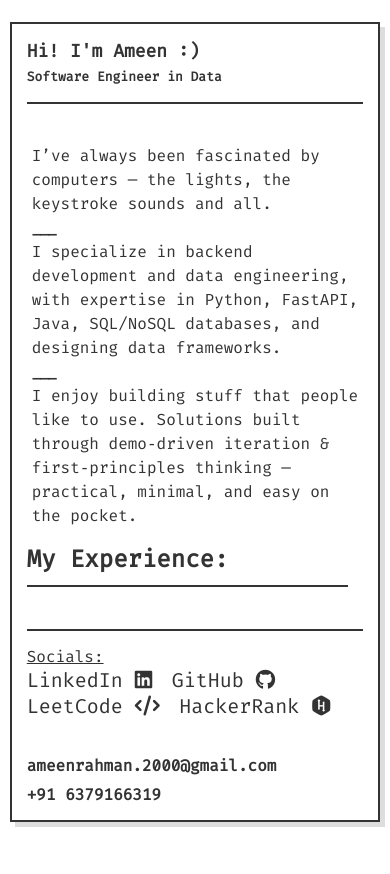
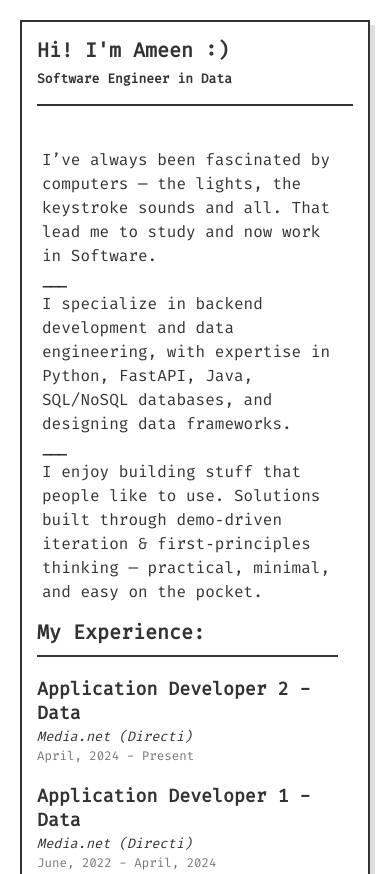
Before and after one commit to iameenr/portfolio, a plain HTML site: page index.html in a window 390 px wide. Shown: the top 874 px of the page. Before the commit the page ends 844 px from the top, so only its background shows below. Drawn offline with Linux system fonts and the light colour scheme.

Commit message:
consitency fonts

```diff
--- a/index.html
+++ b/index.html
@@ -24,7 +24,8 @@
             <section class="hero">
                 <h1></h1>
                 <p>
-                    I’ve always been fascinated by computers — the lights, the keystroke sounds and all.
+                    I’ve always been fascinated by computers — the lights, the keystroke sounds and all. That lead me to
+                    study and now work in Software.
                     <br>
                     <span style="font-weight: bold;">___</span>
                     <br>
@@ -63,7 +64,7 @@
 
         <footer>
             <div class="social-links">
-                <span style="text-decoration: underline;">Socials:</span><br>
+                <span style="text-decoration: underline;">Socials</span><br>
                 <a href="https://linkedin.com/in/iameenr" target="_blank">LinkedIn <i
                         class="fa-brands fa-linkedin"></i></a>
                 <a href="https://github.com/iameenr" target="_blank">GitHub <i class="fa-brands fa-github"></i></a>
@@ -72,9 +73,9 @@
                         class="fa-brands fa-hackerrank"></i></a>
             </div>
             <div class="contact">
-                <span style="text-decoration: underline;">Contact Me:</span><br>
+                <span class="contact-label" style="text-decoration: underline;">Contact Me</span><br>
                 <a href="mailto:ameenrahman.2000@gmail.com">ameenrahman.2000@gmail.com</a>
-                <span>&nbsp;|&nbsp;</span>
+                <span class="separator">&nbsp;|&nbsp;</span>
                 <a href="tel:+916379166319">+91 6379166319</a>
             </div>
         </footer>
--- a/styles.css
+++ b/styles.css
@@ -1,33 +1,31 @@
 /* Import custom font */
 @import url('https://fonts.googleapis.com/css2?family=Fira+Code&display=swap');
 
-/* General body styling */
 body {
     font-family: 'Fira Code', monospace;
     background-color: #ffffff;
     color: #333;
     margin: 0;
-    padding: 0;
-    overflow: hidden; /* Prevent scrolling */
+    padding: 20px;
     display: flex;
     justify-content: center;
-    align-items: center;
-    height: 100vh;
-    width: 100vw;
+    align-items: flex-start; /* Align to the top */
+    min-height: 100vh; /* Ensure body takes at least full viewport height */
+    box-sizing: border-box;
+    font-size: 16px;
 }
 
 /* Main container for the portfolio */
 .container {
     width: 90vw;
-    height: 90vh;
     max-width: 1200px;
-    max-height: 800px;
     border: 2px solid #333;
     box-shadow: 5px 5px 0px #ddd;
     display: flex;
     flex-direction: column;
     padding: 20px;
     box-sizing: border-box;
+    margin: auto; /* Center the container */
 }
 
 /* Header styling */
@@ -41,7 +39,7 @@ header {
 }
 
 .logo {
-    font-size: 22px;
+    font-size: 1.8rem;
     font-weight: bold;
 }
 
@@ -50,7 +48,6 @@ main {
     flex-grow: 1;
     display: flex;
     flex-direction: column;
-    overflow: hidden; /* Prevent main content from overflowing */
     padding-top: 20px;
 }
 
@@ -60,13 +57,8 @@ main {
     padding: 5px;
 }
 
-.hero h1 {
-    font-size: 42px;
-    margin: 0 0 15px 0;
-}
-
 .hero p {
-    font-size: 16px;
+    font-size: 1rem;
     margin: 0;
 }
 
@@ -74,18 +66,16 @@ main {
 .content-wrapper {
     display: flex;
     flex-grow: 1;
-    overflow: hidden;
 }
 
 /* Experience section styling */
 .experience {
     flex: 1;
-    overflow-y: auto; /* Allow scrolling within the section */
     padding-right: 15px; /* For scrollbar */
 }
 
 .experience h2 {
-    font-size: 32px;
+    font-size: 1.5rem;
     margin: 0 0 20px 0;
     border-bottom: 2px solid #333;
     padding-bottom: 10px;
@@ -98,18 +88,18 @@ main {
 
 .job-title {
     font-weight: bold;
-    font-size: 18px;
+    font-size: 1.125rem;
 }
 
 .company {
     font-style: italic;
     margin: 3px 0;
-    font-size: 14px;
+    font-size: 0.875rem;
 }
 
 .duration {
     color: #777;
-    font-size: 12px;
+    font-size: 0.75rem;
 }
 
 /* Footer styling */
@@ -127,13 +117,14 @@ footer {
     text-decoration: none;
     color: #333;
     margin-right: 20px;
-    font-size: 20px;
+    font-size: 1.125rem;
 }
 
 .contact a {
     text-decoration: none;
     color: #333;
     font-weight: bold;
+    font-size: 1rem;
 }
 
 /* Custom scrollbar for a vintage feel */
@@ -153,22 +144,22 @@ footer {
 
 /* Responsive Design */
 @media (max-width: 768px) {
+    body {
+        font-size: 14px;
+    }
+
     .container {
         width: 95vw;
-        height: 95vh;
+        min-height: 95vh;
         padding: 15px;
     }
 
     .logo {
-        font-size: 18px;
-    }
-
-    .hero h1 {
-        font-size: 28px;
+        font-size: 1.25rem;
     }
 
     .hero p {
-        font-size: 14px;
+        font-size: 1rem;
     }
 
     .content-wrapper {
@@ -177,11 +168,27 @@ footer {
     }
 
     .experience h2 {
-        font-size: 24px;
+        font-size: 1.25rem;
     }
 
     .job-title {
-        font-size: 16px;
+        font-size: 1.14rem;
+    }
+
+    .company {
+        font-size: 0.85rem;
+    }
+
+    .duration {
+        font-size: 0.78rem;
+    }
+
+    .social-links a {
+        font-size: 1.14rem;
+    }
+
+    .contact a {
+        font-size: 1rem;
     }
 
     /* Footer mobile layout */
@@ -191,7 +198,7 @@ footer {
     }
 
     .social-links {
-        margin-bottom: 15px; /* Adjust spacing */
+        margin-bottom: 10px;
     }
 
     .social-links a {
@@ -205,8 +212,16 @@ footer {
         align-items: flex-start; /* Align items to the start */
     }
 
-    .contact span {
+    .contact .separator {
         display: none; /* Hide separator on mobile */
+    }
+
+    .social-links > span:first-child {
+        display: none;
+    }
+
+    .contact-label {
+        display: none;
     }
 
     .contact a[href^="mailto:"] {
@@ -215,7 +230,7 @@ footer {
 }
 
 .hero p {
-    font-size: 16px;
+    font-size: 1rem;
     /* Decrease the font size */
     line-height: 1.5;
     /* Increase the line height */
@@ -224,7 +239,7 @@ footer {
 }
 
 .hero span {
-    font-size: 14px;
+    font-size: 0.875rem;
     /* Decrease the font size */
     line-height: 1.2;
     /* Increase the line height */
```
